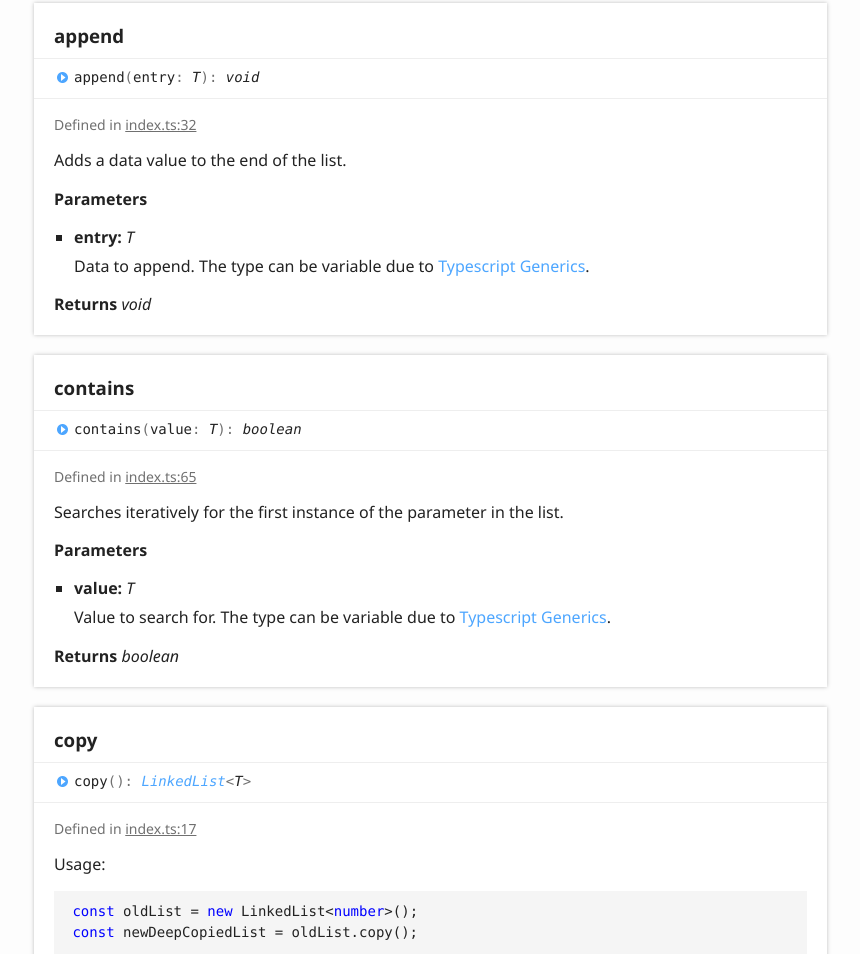
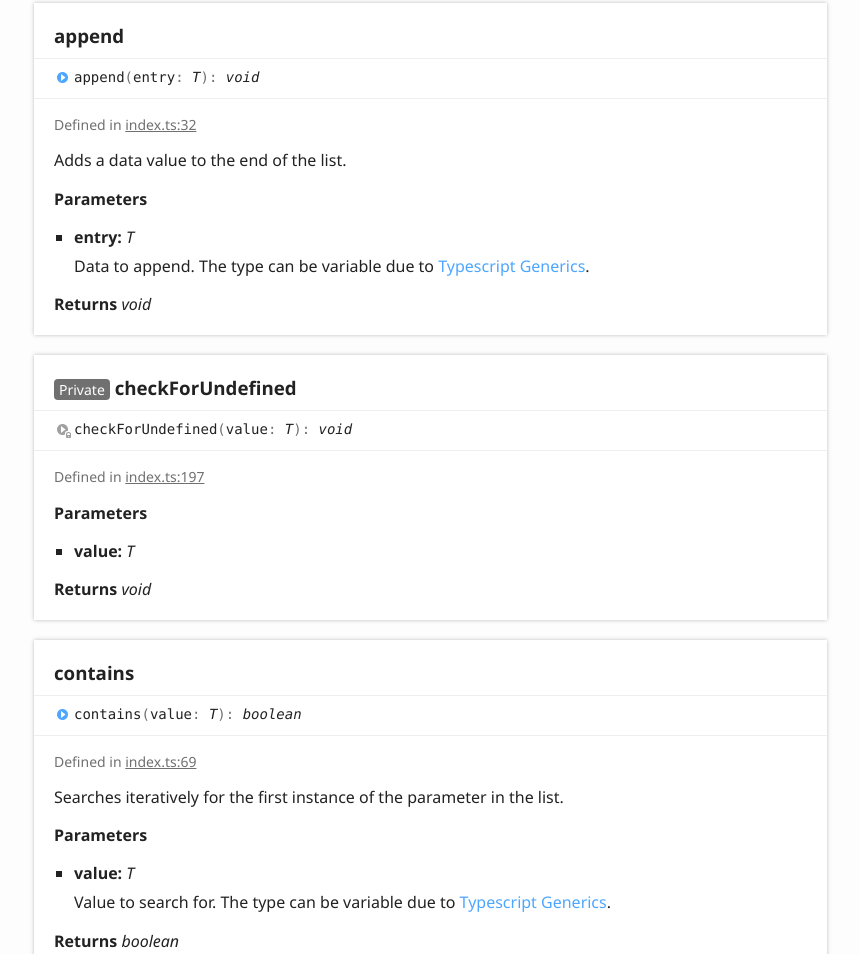
Before and after one commit to grantralls/LinkedListjs, a website: page docs/classes/_index_.linkedlist.html in a window 1280 px wide. Shown: the part 1846-2800 px from the top of the page, without its empty margins (6-866 px from the left). Drawn offline with Linux system fonts and the light colour scheme.

Commit message:
updating docs

```diff
--- a/docs/classes/_index_.linkedlist.html
+++ b/docs/classes/_index_.linkedlist.html
@@ -102,6 +102,7 @@
 							<ul class="tsd-index-list">
 								<li class="tsd-kind-method tsd-parent-kind-class tsd-is-private"><a href="_index_.linkedlist.html#addfirstnode" class="tsd-kind-icon">add<wbr>First<wbr>Node</a></li>
 								<li class="tsd-kind-method tsd-parent-kind-class"><a href="_index_.linkedlist.html#append" class="tsd-kind-icon">append</a></li>
+								<li class="tsd-kind-method tsd-parent-kind-class tsd-is-private"><a href="_index_.linkedlist.html#checkforundefined" class="tsd-kind-icon">check<wbr>For<wbr>Undefined</a></li>
 								<li class="tsd-kind-method tsd-parent-kind-class"><a href="_index_.linkedlist.html#contains" class="tsd-kind-icon">contains</a></li>
 								<li class="tsd-kind-method tsd-parent-kind-class"><a href="_index_.linkedlist.html#copy" class="tsd-kind-icon">copy</a></li>
 								<li class="tsd-kind-method tsd-parent-kind-class"><a href="_index_.linkedlist.html#getheadvalue" class="tsd-kind-icon">get<wbr>Head<wbr>Value</a></li>
@@ -127,7 +128,7 @@
 					<div class="tsd-signature tsd-kind-icon">head<span class="tsd-signature-symbol">:</span> <a href="_node_.node.html" class="tsd-signature-type">Node</a><span class="tsd-signature-symbol">&lt;</span><span class="tsd-signature-type">T</span><span class="tsd-signature-symbol">&gt;</span><span class="tsd-signature-symbol"> | </span><span class="tsd-signature-type">undefined</span></div>
 					<aside class="tsd-sources">
 						<ul>
-							<li>Defined in <a href="https://github.com/grantralls/LinkedList.js/blob/41247af/src/index.ts#L4">index.ts:4</a></li>
+							<li>Defined in <a href="https://github.com/grantralls/LinkedList.js/blob/d220e6a/src/index.ts#L4">index.ts:4</a></li>
 						</ul>
 					</aside>
 				</section>
@@ -137,7 +138,7 @@
 					<div class="tsd-signature tsd-kind-icon">size<span class="tsd-signature-symbol">:</span> <span class="tsd-signature-type">number</span><span class="tsd-signature-symbol"> = 0</span></div>
 					<aside class="tsd-sources">
 						<ul>
-							<li>Defined in <a href="https://github.com/grantralls/LinkedList.js/blob/41247af/src/index.ts#L6">index.ts:6</a></li>
+							<li>Defined in <a href="https://github.com/grantralls/LinkedList.js/blob/d220e6a/src/index.ts#L6">index.ts:6</a></li>
 						</ul>
 					</aside>
 				</section>
@@ -147,7 +148,7 @@
 					<div class="tsd-signature tsd-kind-icon">tail<span class="tsd-signature-symbol">:</span> <a href="_node_.node.html" class="tsd-signature-type">Node</a><span class="tsd-signature-symbol">&lt;</span><span class="tsd-signature-type">T</span><span class="tsd-signature-symbol">&gt;</span><span class="tsd-signature-symbol"> | </span><span class="tsd-signature-type">undefined</span></div>
 					<aside class="tsd-sources">
 						<ul>
-							<li>Defined in <a href="https://github.com/grantralls/LinkedList.js/blob/41247af/src/index.ts#L5">index.ts:5</a></li>
+							<li>Defined in <a href="https://github.com/grantralls/LinkedList.js/blob/d220e6a/src/index.ts#L5">index.ts:5</a></li>
 						</ul>
 					</aside>
 				</section>
@@ -164,7 +165,7 @@
 						<li class="tsd-description">
 							<aside class="tsd-sources">
 								<ul>
-									<li>Defined in <a href="https://github.com/grantralls/LinkedList.js/blob/41247af/src/index.ts#L191">index.ts:191</a></li>
+									<li>Defined in <a href="https://github.com/grantralls/LinkedList.js/blob/d220e6a/src/index.ts#L203">index.ts:203</a></li>
 								</ul>
 							</aside>
 							<h4 class="tsd-parameters-title">Parameters</h4>
@@ -187,7 +188,7 @@
 						<li class="tsd-description">
 							<aside class="tsd-sources">
 								<ul>
-									<li>Defined in <a href="https://github.com/grantralls/LinkedList.js/blob/41247af/src/index.ts#L32">index.ts:32</a></li>
+									<li>Defined in <a href="https://github.com/grantralls/LinkedList.js/blob/d220e6a/src/index.ts#L32">index.ts:32</a></li>
 								</ul>
 							</aside>
 							<div class="tsd-comment tsd-typography">
@@ -208,6 +209,29 @@
 						</li>
 					</ul>
 				</section>
+				<section class="tsd-panel tsd-member tsd-kind-method tsd-parent-kind-class tsd-is-private">
+					<a name="checkforundefined" class="tsd-anchor"></a>
+					<h3><span class="tsd-flag ts-flagPrivate">Private</span> check<wbr>For<wbr>Undefined</h3>
+					<ul class="tsd-signatures tsd-kind-method tsd-parent-kind-class tsd-is-private">
+						<li class="tsd-signature tsd-kind-icon">check<wbr>For<wbr>Undefined<span class="tsd-signature-symbol">(</span>value<span class="tsd-signature-symbol">: </span><span class="tsd-signature-type">T</span><span class="tsd-signature-symbol">)</span><span class="tsd-signature-symbol">: </span><span class="tsd-signature-type">void</span></li>
+					</ul>
+					<ul class="tsd-descriptions">
+						<li class="tsd-description">
+							<aside class="tsd-sources">
+								<ul>
+									<li>Defined in <a href="https://github.com/grantralls/LinkedList.js/blob/d220e6a/src/index.ts#L197">index.ts:197</a></li>
+								</ul>
+							</aside>
+							<h4 class="tsd-parameters-title">Parameters</h4>
+							<ul class="tsd-parameters">
+								<li>
+									<h5>value: <span class="tsd-signature-type">T</span></h5>
+								</li>
+							</ul>
+							<h4 class="tsd-returns-title">Returns <span class="tsd-signature-type">void</span></h4>
+						</li>
+					</ul>
+				</section>
 				<section class="tsd-panel tsd-member tsd-kind-method tsd-parent-kind-class">
 					<a name="contains" class="tsd-anchor"></a>
 					<h3>contains</h3>
@@ -218,7 +242,7 @@
 						<li class="tsd-description">
 							<aside class="tsd-sources">
 								<ul>
-									<li>Defined in <a href="https://github.com/grantralls/LinkedList.js/blob/41247af/src/index.ts#L65">index.ts:65</a></li>
+									<li>Defined in <a href="https://github.com/grantralls/LinkedList.js/blob/d220e6a/src/index.ts#L69">index.ts:69</a></li>
 								</ul>
 							</aside>
 							<div class="tsd-comment tsd-typography">
@@ -249,7 +273,7 @@
 						<li class="tsd-description">
 							<aside class="tsd-sources">
 								<ul>
-									<li>Defined in <a href="https://github.com/grantralls/LinkedList.js/blob/41247af/src/index.ts#L17">index.ts:17</a></li>
+									<li>Defined in <a href="https://github.com/grantralls/LinkedList.js/blob/d220e6a/src/index.ts#L17">index.ts:17</a></li>
 								</ul>
 							</aside>
 							<div class="tsd-comment tsd-typography">
@@ -274,7 +298,7 @@
 						<li class="tsd-description">
 							<aside class="tsd-sources">
 								<ul>
-									<li>Defined in <a href="https://github.com/grantralls/LinkedList.js/blob/41247af/src/index.ts#L85">index.ts:85</a></li>
+									<li>Defined in <a href="https://github.com/grantralls/LinkedList.js/blob/d220e6a/src/index.ts#L91">index.ts:91</a></li>
 								</ul>
 							</aside>
 							<div class="tsd-comment tsd-typography">
@@ -294,7 +318,7 @@
 						<li class="tsd-description">
 							<aside class="tsd-sources">
 								<ul>
-									<li>Defined in <a href="https://github.com/grantralls/LinkedList.js/blob/41247af/src/index.ts#L102">index.ts:102</a></li>
+									<li>Defined in <a href="https://github.com/grantralls/LinkedList.js/blob/d220e6a/src/index.ts#L108">index.ts:108</a></li>
 								</ul>
 							</aside>
 							<h4 class="tsd-returns-title">Returns <span class="tsd-signature-type">number</span></h4>
@@ -311,7 +335,7 @@
 						<li class="tsd-description">
 							<aside class="tsd-sources">
 								<ul>
-									<li>Defined in <a href="https://github.com/grantralls/LinkedList.js/blob/41247af/src/index.ts#L95">index.ts:95</a></li>
+									<li>Defined in <a href="https://github.com/grantralls/LinkedList.js/blob/d220e6a/src/index.ts#L101">index.ts:101</a></li>
 								</ul>
 							</aside>
 							<div class="tsd-comment tsd-typography">
@@ -331,7 +355,7 @@
 						<li class="tsd-description">
 							<aside class="tsd-sources">
 								<ul>
-									<li>Defined in <a href="https://github.com/grantralls/LinkedList.js/blob/41247af/src/index.ts#L147">index.ts:147</a></li>
+									<li>Defined in <a href="https://github.com/grantralls/LinkedList.js/blob/d220e6a/src/index.ts#L153">index.ts:153</a></li>
 								</ul>
 							</aside>
 							<h4 class="tsd-parameters-title">Parameters</h4>
@@ -354,7 +378,7 @@
 						<li class="tsd-description">
 							<aside class="tsd-sources">
 								<ul>
-									<li>Defined in <a href="https://github.com/grantralls/LinkedList.js/blob/41247af/src/index.ts#L47">index.ts:47</a></li>
+									<li>Defined in <a href="https://github.com/grantralls/LinkedList.js/blob/d220e6a/src/index.ts#L49">index.ts:49</a></li>
 								</ul>
 							</aside>
 							<div class="tsd-comment tsd-typography">
@@ -385,7 +409,7 @@
 						<li class="tsd-description">
 							<aside class="tsd-sources">
 								<ul>
-									<li>Defined in <a href="https://github.com/grantralls/LinkedList.js/blob/41247af/src/index.ts#L114">index.ts:114</a></li>
+									<li>Defined in <a href="https://github.com/grantralls/LinkedList.js/blob/d220e6a/src/index.ts#L120">index.ts:120</a></li>
 								</ul>
 							</aside>
 							<h4 class="tsd-parameters-title">Parameters</h4>
@@ -408,7 +432,7 @@
 						<li class="tsd-description">
 							<aside class="tsd-sources">
 								<ul>
-									<li>Defined in <a href="https://github.com/grantralls/LinkedList.js/blob/41247af/src/index.ts#L106">index.ts:106</a></li>
+									<li>Defined in <a href="https://github.com/grantralls/LinkedList.js/blob/d220e6a/src/index.ts#L112">index.ts:112</a></li>
 								</ul>
 							</aside>
 							<h4 class="tsd-returns-title">Returns <span class="tsd-signature-type">void</span></h4>
@@ -425,7 +449,7 @@
 						<li class="tsd-description">
 							<aside class="tsd-sources">
 								<ul>
-									<li>Defined in <a href="https://github.com/grantralls/LinkedList.js/blob/41247af/src/index.ts#L110">index.ts:110</a></li>
+									<li>Defined in <a href="https://github.com/grantralls/LinkedList.js/blob/d220e6a/src/index.ts#L116">index.ts:116</a></li>
 								</ul>
 							</aside>
 							<h4 class="tsd-returns-title">Returns <span class="tsd-signature-type">void</span></h4>
@@ -442,7 +466,7 @@
 						<li class="tsd-description">
 							<aside class="tsd-sources">
 								<ul>
-									<li>Defined in <a href="https://github.com/grantralls/LinkedList.js/blob/41247af/src/index.ts#L163">index.ts:163</a></li>
+									<li>Defined in <a href="https://github.com/grantralls/LinkedList.js/blob/d220e6a/src/index.ts#L169">index.ts:169</a></li>
 								</ul>
 							</aside>
 							<div class="tsd-comment tsd-typography">
@@ -462,7 +486,7 @@
 						<li class="tsd-description">
 							<aside class="tsd-sources">
 								<ul>
-									<li>Defined in <a href="https://github.com/grantralls/LinkedList.js/blob/41247af/src/index.ts#L172">index.ts:172</a></li>
+									<li>Defined in <a href="https://github.com/grantralls/LinkedList.js/blob/d220e6a/src/index.ts#L178">index.ts:178</a></li>
 								</ul>
 							</aside>
 							<h4 class="tsd-parameters-title">Parameters</h4>
@@ -512,6 +536,9 @@
 							</li>
 							<li class=" tsd-kind-method tsd-parent-kind-class">
 								<a href="_index_.linkedlist.html#append" class="tsd-kind-icon">append</a>
+							</li>
+							<li class=" tsd-kind-method tsd-parent-kind-class tsd-is-private">
+								<a href="_index_.linkedlist.html#checkforundefined" class="tsd-kind-icon">check<wbr>For<wbr>Undefined</a>
 							</li>
 							<li class=" tsd-kind-method tsd-parent-kind-class">
 								<a href="_index_.linkedlist.html#contains" class="tsd-kind-icon">contains</a>
```
Also changed, not shown: docs/assets/js/search.json (+1 -1 lines), docs/index.html (+1 -1 lines).
